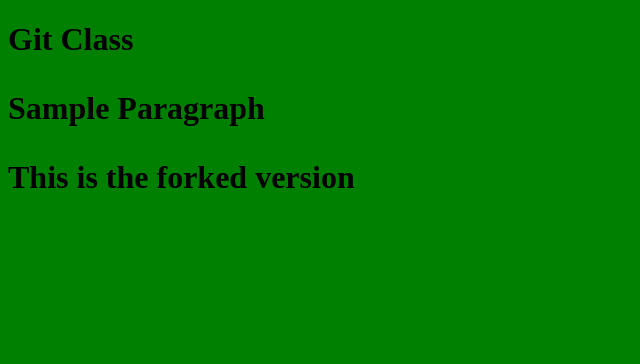
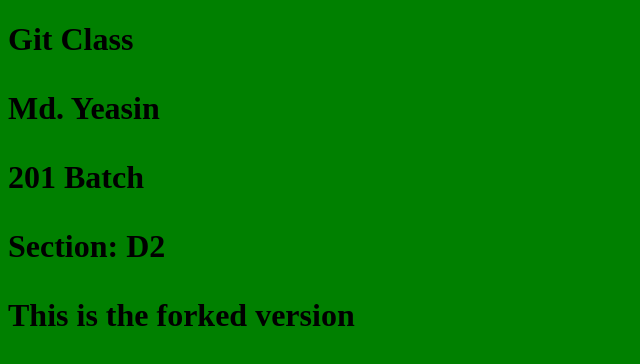
Before and after one commit to mozdaher-gub/stqa_class, a plain HTML site: page index.html in a window 1280 px wide. Shown: the whole page, without its empty margins (0-640 px from the left). Drawn offline with Linux system fonts and the light colour scheme.

Commit message:
new 3 line added

```diff
--- a/index.html
+++ b/index.html
@@ -6,7 +6,9 @@
 </head>
 <body>
 <h1>Git Class<h1>
-<p>Sample Paragraph</p>
+<p>Md. Yeasin</p>
+<p>201 Batch</p>
+<p>Section: D2</p>
 <p>This is the forked version</p>
 
 </body>
```
